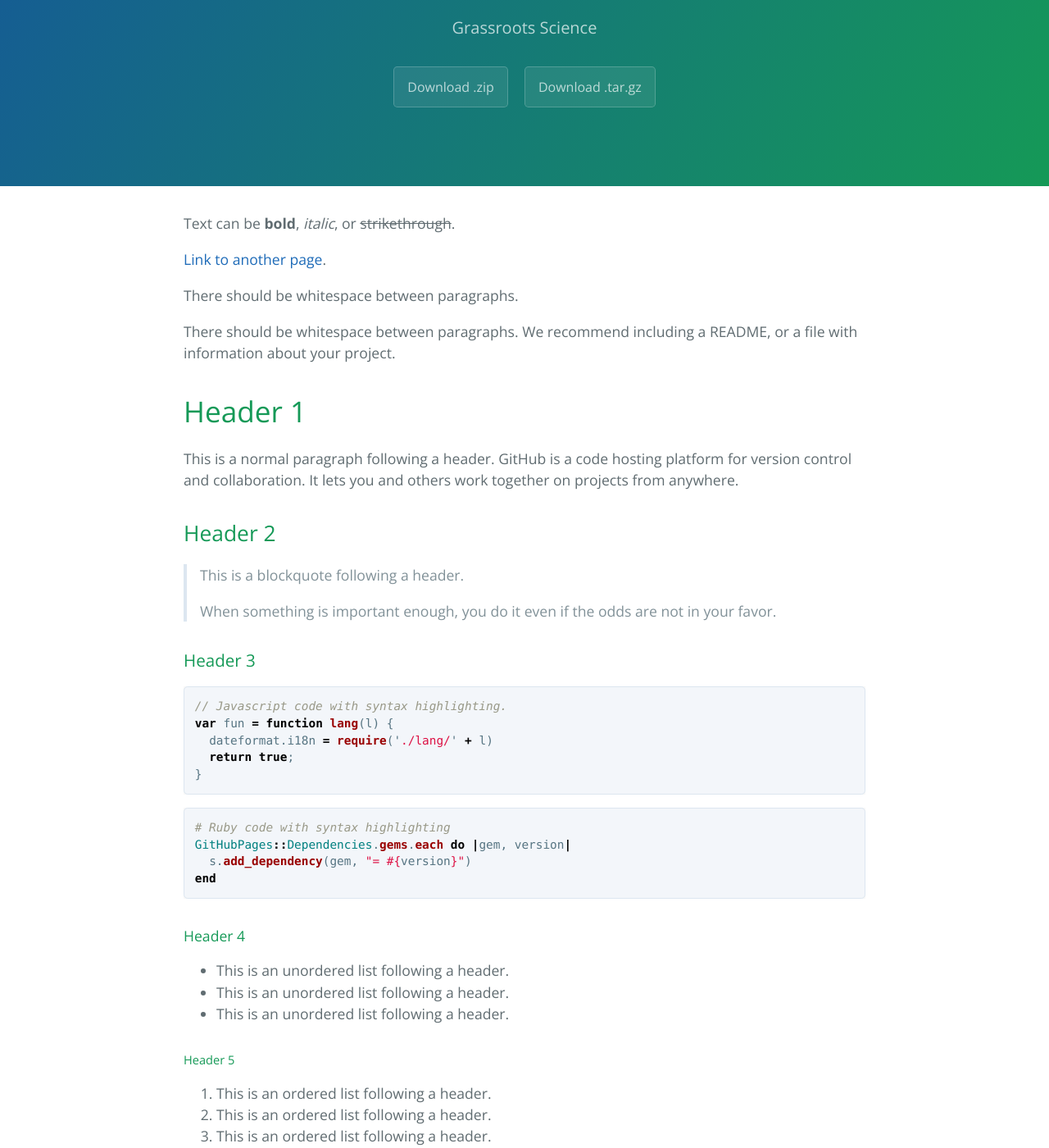
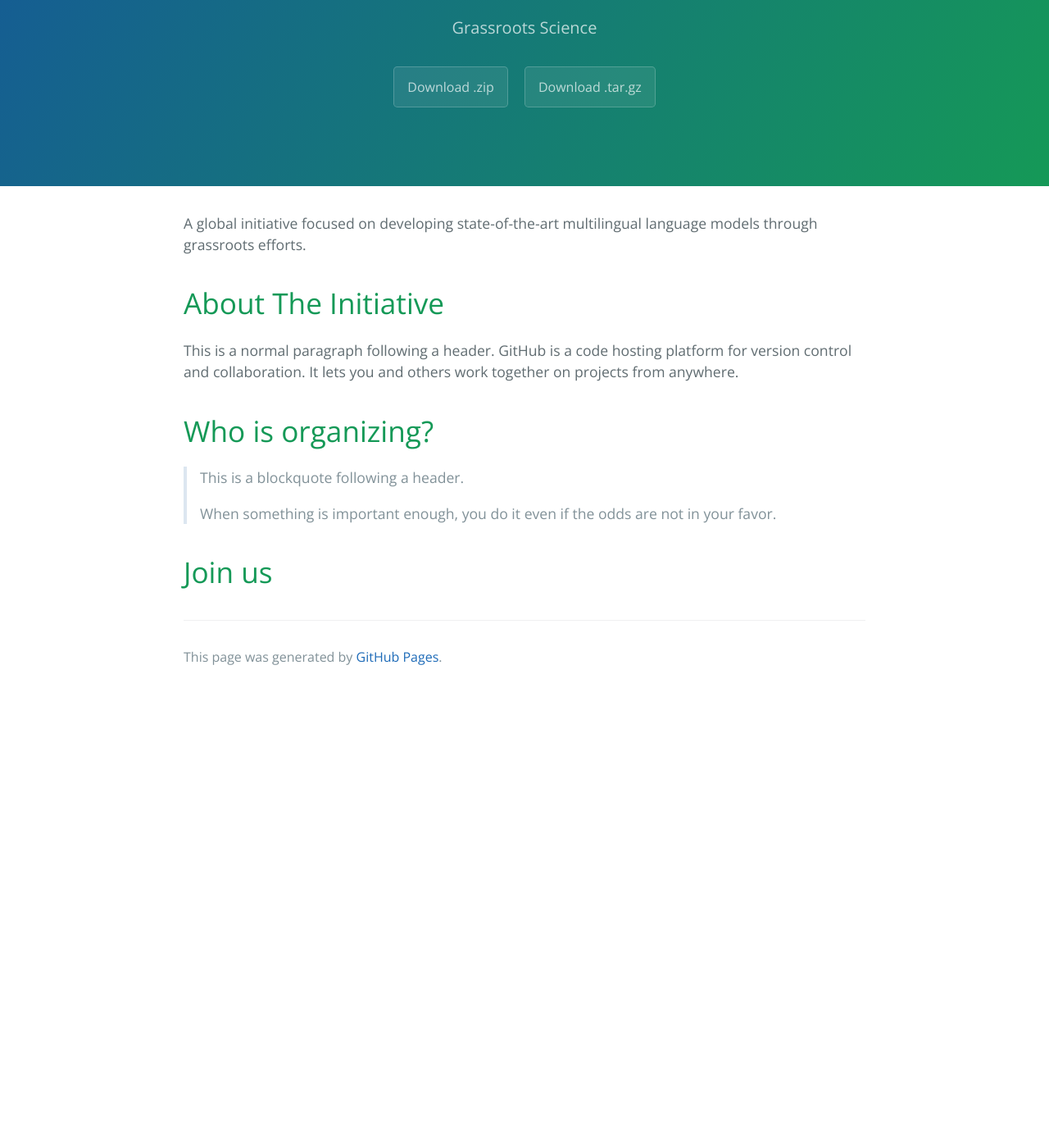
Before and after one commit to grassroots-science/grassroots-science.github.io, a Jekyll site: the page built from index.md, in a window 1280 px wide and 1400 px high, scrolled down 282 px. Shown: the whole window at 82% size. Built offline with Jekyll 4.4.1, drawn with Linux system fonts in a browser that asks for light colours; after the commit the page ends 1127 px from its top, so only the background shows below that; some of the changed text lies outside the part shown.

Commit message:
Update index.md

````diff
--- a/index.md
+++ b/index.md
@@ -2,122 +2,16 @@
 layout: default
 ---
 
-Text can be **bold**, _italic_, or ~~strikethrough~~.
+A global initiative focused on developing state-of-the-art multilingual language models through grassroots efforts.
 
-[Link to another page](./another-page.html).
-
-There should be whitespace between paragraphs.
-
-There should be whitespace between paragraphs. We recommend including a README, or a file with information about your project.
-
-# Header 1
+# About The Initiative
 
 This is a normal paragraph following a header. GitHub is a code hosting platform for version control and collaboration. It lets you and others work together on projects from anywhere.
 
-## Header 2
+# Who is organizing?
 
 > This is a blockquote following a header.
 >
 > When something is important enough, you do it even if the odds are not in your favor.
 
-### Header 3
-
-```js
-// Javascript code with syntax highlighting.
-var fun = function lang(l) {
-  dateformat.i18n = require('./lang/' + l)
-  return true;
-}
-```
-
-```ruby
-# Ruby code with syntax highlighting
-GitHubPages::Dependencies.gems.each do |gem, version|
-  s.add_dependency(gem, "= #{version}")
-end
-```
-
-#### Header 4
-
-*   This is an unordered list following a header.
-*   This is an unordered list following a header.
-*   This is an unordered list following a header.
-
-##### Header 5
-
-1.  This is an ordered list following a header.
-2.  This is an ordered list following a header.
-3.  This is an ordered list following a header.
-
-###### Header 6
-
-| head1        | head two          | three |
-|:-------------|:------------------|:------|
-| ok           | good swedish fish | nice  |
-| out of stock | good and plenty   | nice  |
-| ok           | good `oreos`      | hmm   |
-| ok           | good `zoute` drop | yumm  |
-
-### There's a horizontal rule below this.
-
-* * *
-
-### Here is an unordered list:
-
-*   Item foo
-*   Item bar
-*   Item baz
-*   Item zip
-
-### And an ordered list:
-
-1.  Item one
-1.  Item two
-1.  Item three
-1.  Item four
-
-### And a nested list:
-
-- level 1 item
-  - level 2 item
-  - level 2 item
-    - level 3 item
-    - level 3 item
-- level 1 item
-  - level 2 item
-  - level 2 item
-  - level 2 item
-- level 1 item
-  - level 2 item
-  - level 2 item
-- level 1 item
-
-### Small image
-
-![Octocat](https://github.githubassets.com/images/icons/emoji/octocat.png)
-
-### Large image
-
-![Branching](https://guides.github.com/activities/hello-world/branching.png)
-
-
-### Definition lists can be used with HTML syntax.
-
-<dl>
-<dt>Name</dt>
-<dd>Godzilla</dd>
-<dt>Born</dt>
-<dd>1952</dd>
-<dt>Birthplace</dt>
-<dd>Japan</dd>
-<dt>Color</dt>
-<dd>Green</dd>
-</dl>
-
-```
-Long, single-line code blocks should not wrap. They should horizontally scroll if they are too long. This line should be long enough to demonstrate this.
-```
-
-```
-The final element.
-```
+# Join us
````
